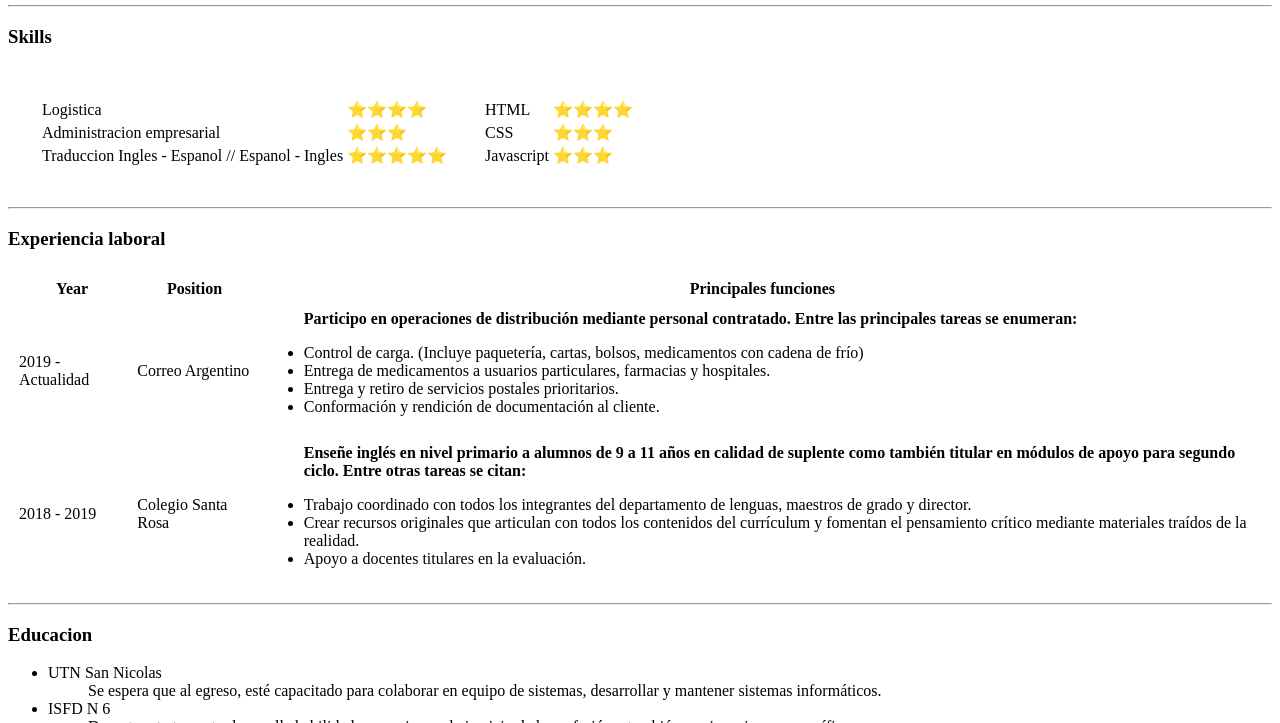
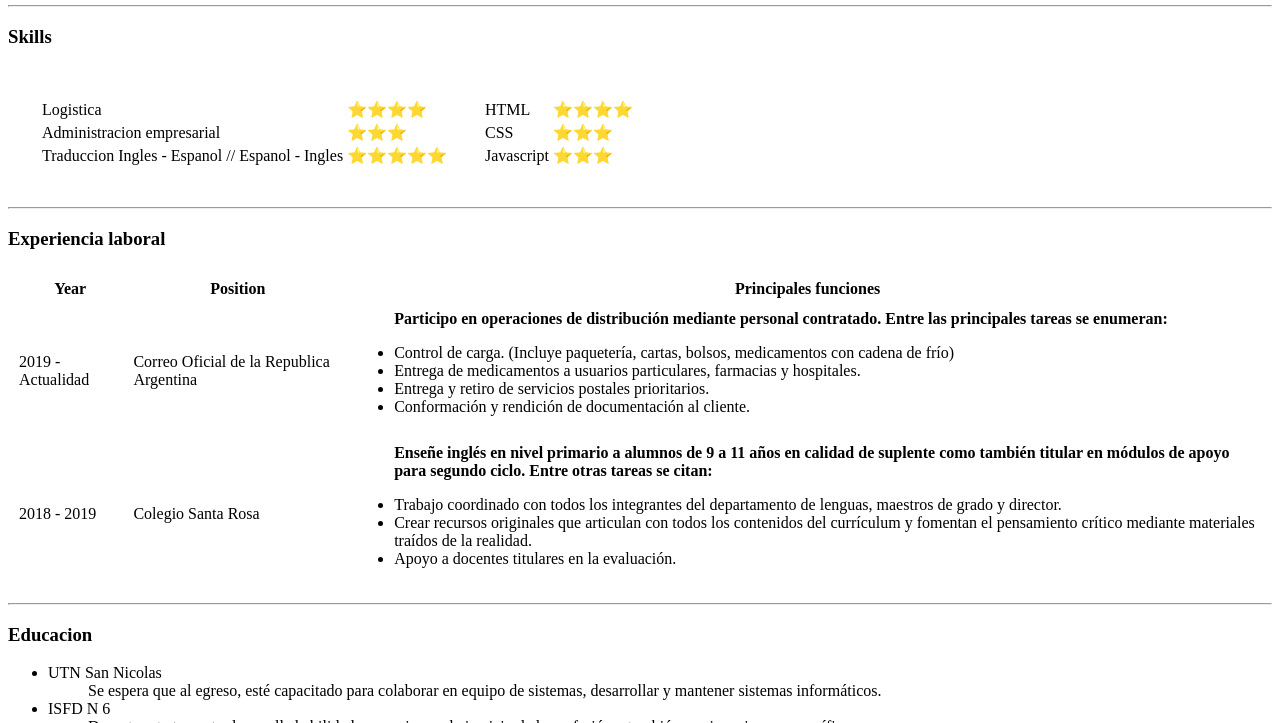
Before and after one commit to emiliodelvilano/cv, a plain HTML site: page index.html in a window 1280 px wide. Shown: the part 377-1100 px from the top of the page. Drawn offline with Linux system fonts and the light colour scheme.

Commit message:
Update index.html

```diff
--- a/index.html
+++ b/index.html
@@ -72,7 +72,7 @@
 
     <tr>
       <td>2019 - Actualidad</td>
-      <td>Correo Argentino</td>
+      <td>Correo Oficial de la Republica Argentina</td>
       <td>
         <dd><strong>Participo en operaciones de distribución mediante personal
             contratado. Entre las principales tareas se enumeran:</strong></dd>
```
